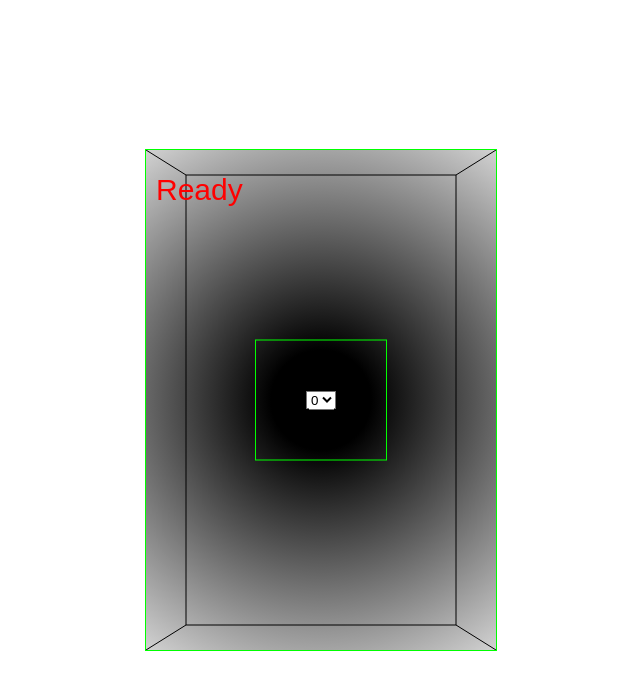
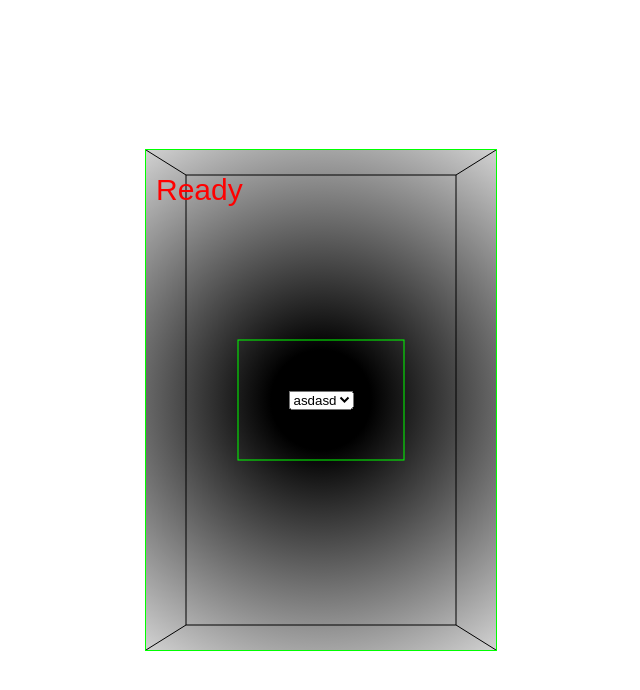
Before and after one commit to stefanforsberg/js13k2020, a plain HTML site: page index.html in a window 1280 px wide. Shown: the whole page, without its empty margins (319-959 px from the left). Drawn offline with Linux system fonts and the light colour scheme.

Commit message:
Svript version

```diff
--- a/index.html
+++ b/index.html
@@ -19,7 +19,7 @@
 <body>
 
     <canvas id="canvas" width="350" height="500"></canvas>
-    <script src="script.js"></script>
+    <script src="script.js?v=1.1"></script>
 
     <div id="codewall">
 
@@ -27,8 +27,8 @@
 
     <div id="codeinput" style="padding: 50px;">
         <select>
-            <option>0</option>
-            <option>1</option>
+            <option>asdasd</option>
+            <option>s</option>
             <option>2</option>
             <option>3</option>
 
```
